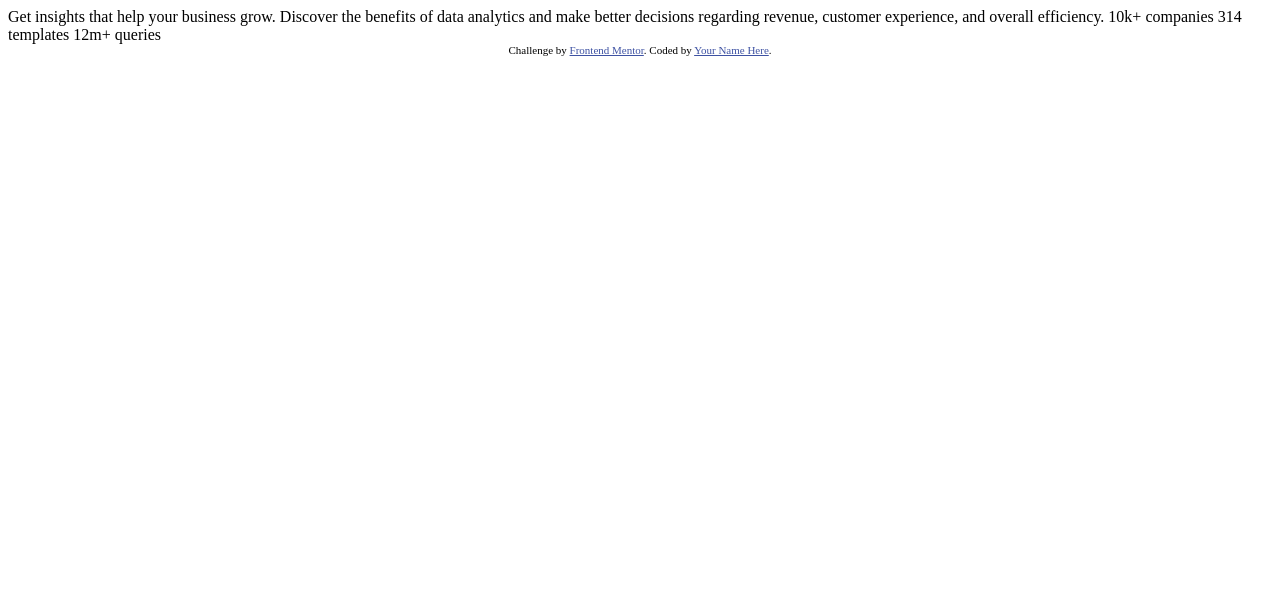
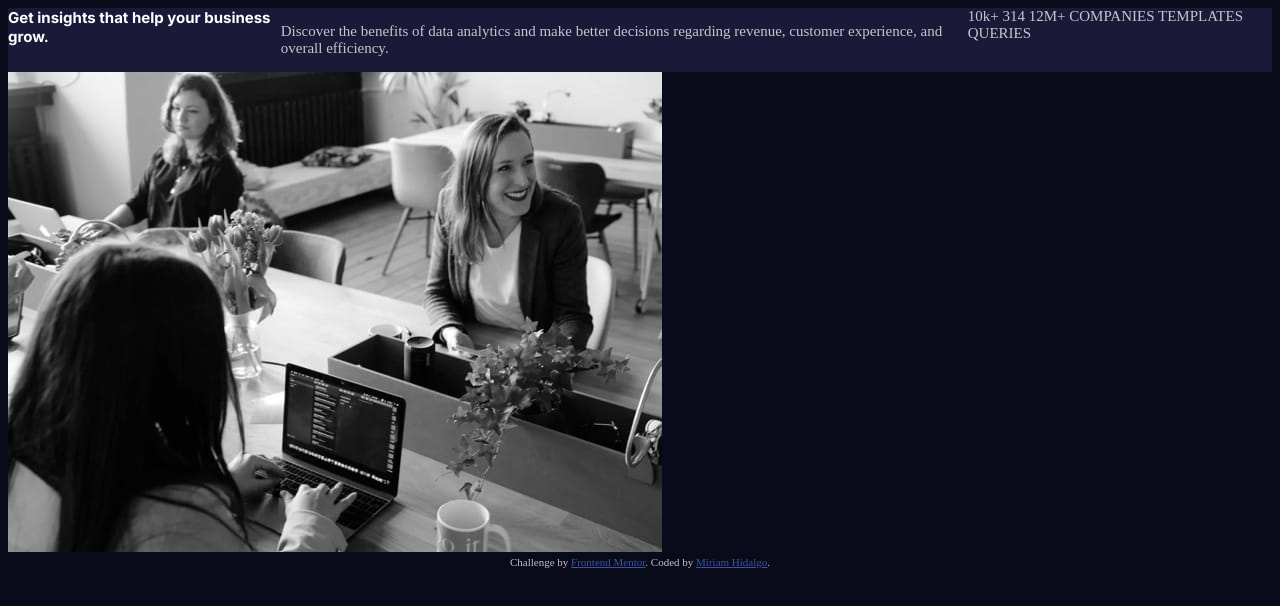
Before and after one commit to miriam-hidalgo/Stats-Card, a plain HTML site: page index.html in a window 1280 px wide. Drawn offline with Linux system fonts and the light colour scheme.

Commit message:
Added CSS variables; Started layout using flexbox

```diff
--- a/index.html
+++ b/index.html
@@ -2,32 +2,47 @@
 <html lang="en">
 <head>
   <meta charset="UTF-8">
-  <meta name="viewport" content="width=device-width, initial-scale=1.0"> <!-- displays site properly based on user's device -->
+  <meta name="viewport" content="width=device-width, initial-scale=1.0">
+  <link rel="icon" type="image/png" sizes="32x32" href="./images/favicon-32x32.png">
+  <style>@import url('https://fonts.googleapis.com/css2?family=Inter:wght@400;700&family=Lexend+Deca&display=swap');</style>
+  <title>Frontend Mentor | Stats preview card component</title>
+  <link rel="stylesheet" href="style.css" class="stylesheet">
+</head>
 
-  <link rel="icon" type="image/png" sizes="32x32" href="./images/favicon-32x32.png">
+<body>
+  <div class="container card">
+    <section class="cardHeader">
+      Get insights that help your business grow.
+    </section>
 
-  <title>Frontend Mentor | Stats preview card component</title>
+    <section class="content">
+      <p>Discover the benefits of data analytics and make better decisions regarding revenue, customer experience, and overall efficiency.</p>
+    </section>
 
-  <!-- Feel free to remove these styles or customise in your own stylesheet 👍 -->
-  <style>
-    .attribution { font-size: 11px; text-align: center; }
-    .attribution a { color: hsl(228, 45%, 44%); }
-  </style>
-</head>
-<body>
+    <section class="stats">
+      <col class="subHeader">
+        <row>10k+</row>
+        <row>314</row>
+        <row>12M+</row>
+      </col>
 
-  Get insights that help your business grow.
+      <col class="subText">
+        <row>COMPANIES</row>
+        <row>TEMPLATES</row>
+        <row>QUERIES</row>
+      </col>
+    </section>
+    </div>
 
-  Discover the benefits of data analytics and make better decisions regarding revenue, customer
-  experience, and overall efficiency.
+    <section class="img-header">
+      <img src="./images/image-header-mobile.jpg" alt="Business colleagues collaborating">
+    </section>
 
-  10k+ companies
-  314 templates
-  12m+ queries
+    <div class="attribution">
+      Challenge by <a href="https://www.frontendmentor.io?ref=challenge" target="_blank">Frontend Mentor</a>.
+      Coded by <a href="#">Miriam Hidalgo</a>.
+    </div>
 
-  <div class="attribution">
-    Challenge by <a href="https://www.frontendmentor.io?ref=challenge" target="_blank">Frontend Mentor</a>.
-    Coded by <a href="#">Your Name Here</a>.
   </div>
 </body>
 </html>
--- /dev/null
+++ b/style.css
@@ -0,0 +1,44 @@
+body {
+    font-family:var(--font-par);
+    font-size: 0.9375em;
+    font-weight: 400;
+    background-color: var(--primary-bgmain);
+    color:var(--neutral-par);
+}
+
+:root {
+    --font-header:'Inter';
+    --font-par: 'Lexend', 'sans serif';
+    --primary-bgmain: hsl(233, 47%, 7%);
+    --primary-bgcard: hsl(244, 38%, 16%);
+    --primary-bgaccent:hsl(277, 64%, 61%);
+    --neutral-head: hsl(0, 0%, 100%);
+    --neutral-par: hsla(0, 0%, 100%, 0.75);
+    --neutral-subhead:hsla(0, 0%, 100%, 0.6);
+}
+
+.card {
+    background-color: var(--primary-bgcard);
+    display: flex;
+    flex-direction: row;
+}
+.cardHeader {
+    font-family: var(--font-header);
+    font-weight: 700;
+    color: var(--neutral-head);
+}
+
+.subHeader {
+    font-family: var(--font-header);
+    font-weight: 700;
+    color: var(--neutral-subhead);
+}
+
+.attribution {
+    font-size: 11px;
+    text-align: center;
+}
+
+.attribution a {
+    color: hsl(228, 45%, 44%);
+}
```
